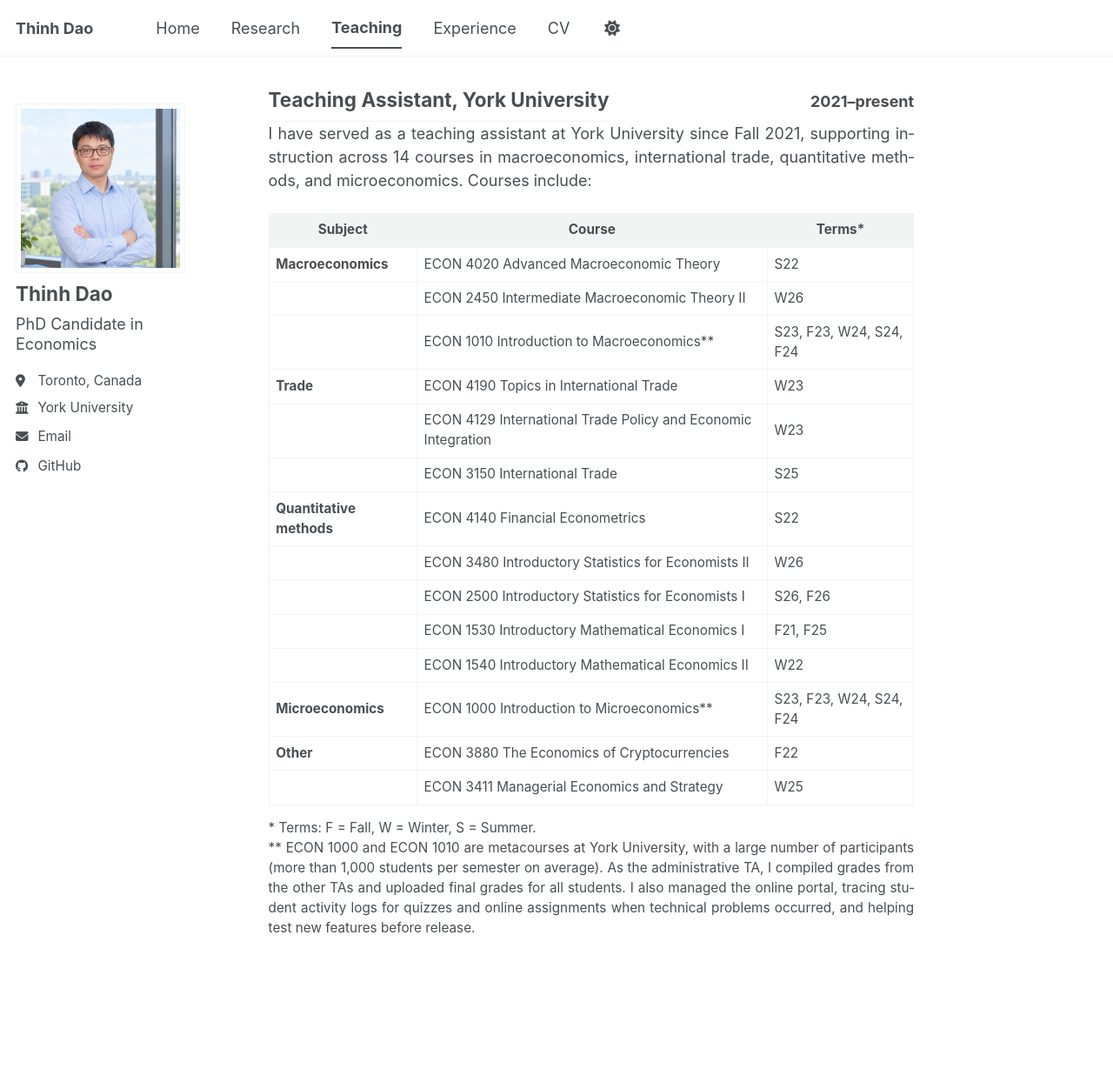
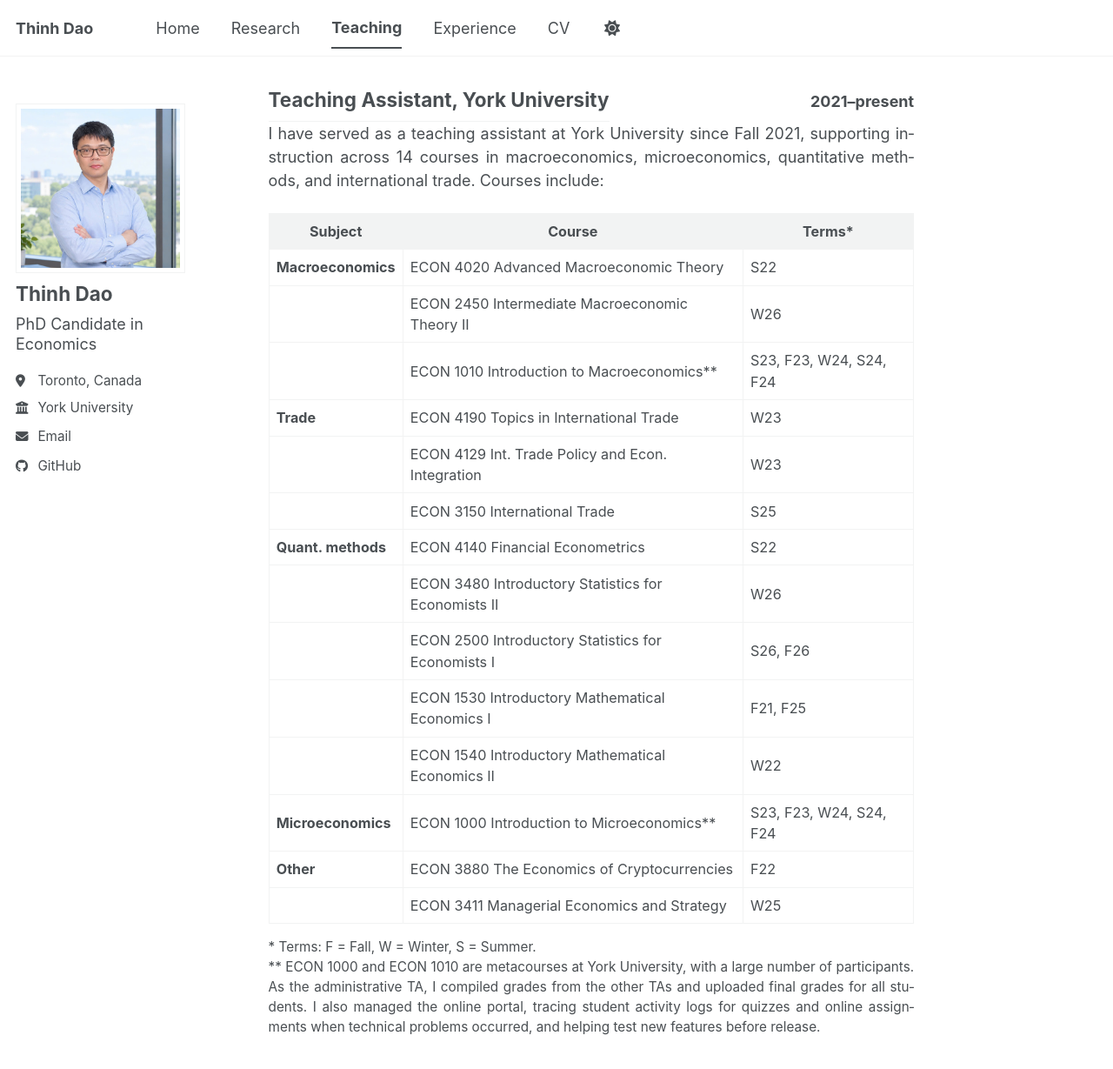
Before and after one commit to thinh-dao-econ/thinh-dao-econ.github.io, a Jekyll site: the page built from _pages/teaching.md, in a window 1280 px wide and 1294 px high. Shown: the top 1229 px of the window at 87% size. Built offline with Jekyll 4.4.1, drawn with Linux system fonts in a browser that asks for light colours; a style sheet for code colours, icons or effects is not loaded.

Commit message:
Update teaching assistant details and formatting

```diff
--- a/_pages/teaching.md
+++ b/_pages/teaching.md
@@ -7,7 +7,7 @@ author_profile: true
 
 <style>
 .page__title { display: none; }
-table, table th, table td { font-size: 0.85rem !important; }
+table, table th, table td { font-size: 0.9rem !important; }
 table th { text-align: center !important; }
 </style>
 
@@ -17,7 +17,7 @@ table th { text-align: center !important; }
 <h2 style="margin:0;">Teaching Assistant, York University</h2> <span><strong>2021–present</strong></span>
 </div>
 
-I have served as a teaching assistant at York University since Fall 2021, supporting instruction across 14 courses in macroeconomics, international trade, quantitative methods, and microeconomics. Courses include:
+I have served as a teaching assistant at York University since Fall 2021, supporting instruction across 14 courses in macroeconomics, microeconomics, quantitative methods, and  international trade. Courses include:
 
 | Subject | Course | Terms\* |
 |---|---|---|
@@ -25,9 +25,9 @@ I have served as a teaching assistant at York University since Fall 2021, suppor
 | | ECON 2450 Intermediate Macroeconomic Theory II | W26 |
 | | ECON 1010 Introduction to Macroeconomics\*\* | S23, F23, W24, S24, F24 |
 | **Trade** | ECON 4190 Topics in International Trade | W23 |
-| | ECON 4129 International Trade Policy and Economic Integration | W23 |
+| | ECON 4129 Int. Trade Policy and Econ. Integration | W23 |
 | | ECON 3150 International Trade | S25 |
-| **Quantitative methods** | ECON 4140 Financial Econometrics | S22 |
+| **Quant. methods** | ECON 4140 Financial Econometrics | S22 |
 | | ECON 3480 Introductory Statistics for Economists II | W26 |
 | | ECON 2500 Introductory Statistics for Economists I | S26, F26 |
 | | ECON 1530 Introductory Mathematical Economics I | F21, F25 |
@@ -38,5 +38,5 @@ I have served as a teaching assistant at York University since Fall 2021, suppor
 
 <div markdown="1" style="font-size:0.85em;">
 \* Terms: F = Fall, W = Winter, S = Summer. <br>
-\*\* ECON 1000 and ECON 1010 are metacourses at York University, with a large number of participants (more than 1,000 students per semester on average). As the administrative TA, I compiled grades from the other TAs and uploaded final grades for all students. I also managed the online portal, tracing student activity logs for quizzes and online assignments when technical problems occurred, and helping test new features before release.
+\*\* ECON 1000 and ECON 1010 are metacourses at York University, with a large number of participants. As the administrative TA, I compiled grades from the other TAs and uploaded final grades for all students. I also managed the online portal, tracing student activity logs for quizzes and online assignments when technical problems occurred, and helping test new features before release.
 </div>
```
